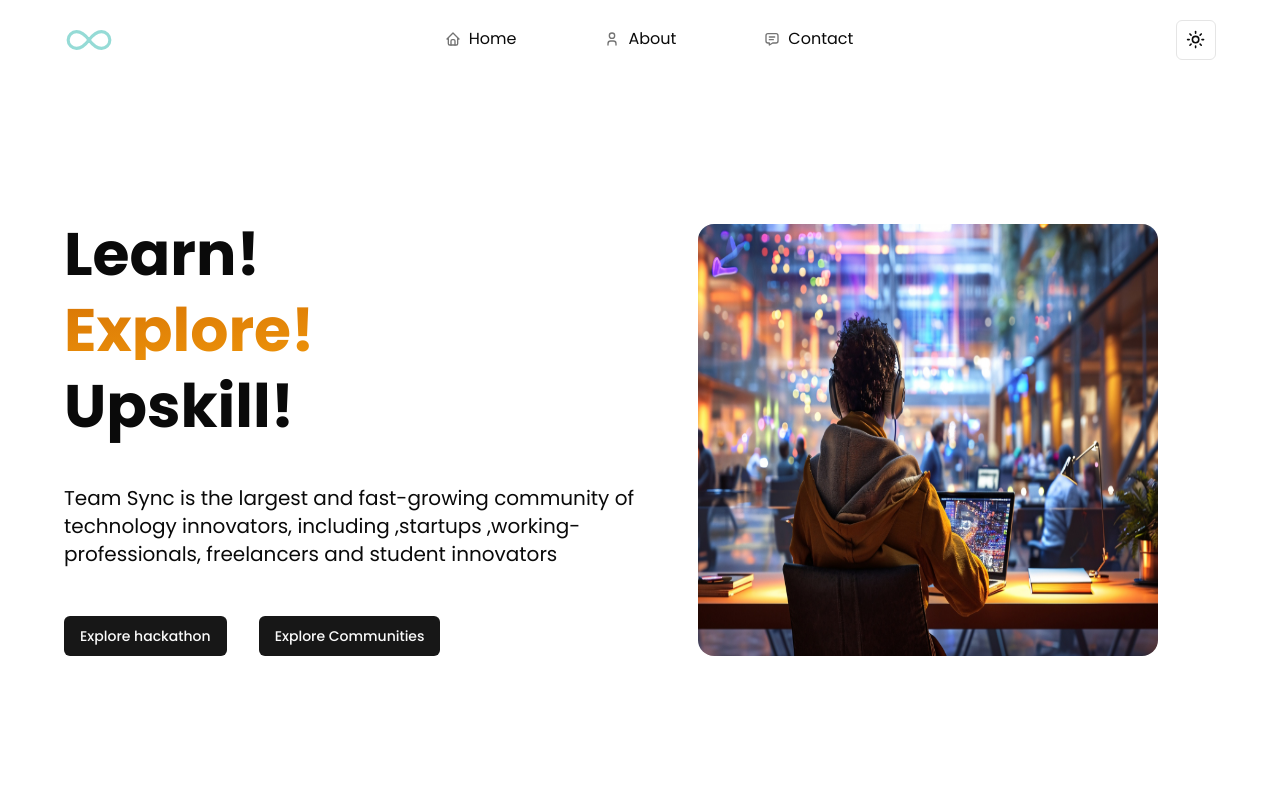
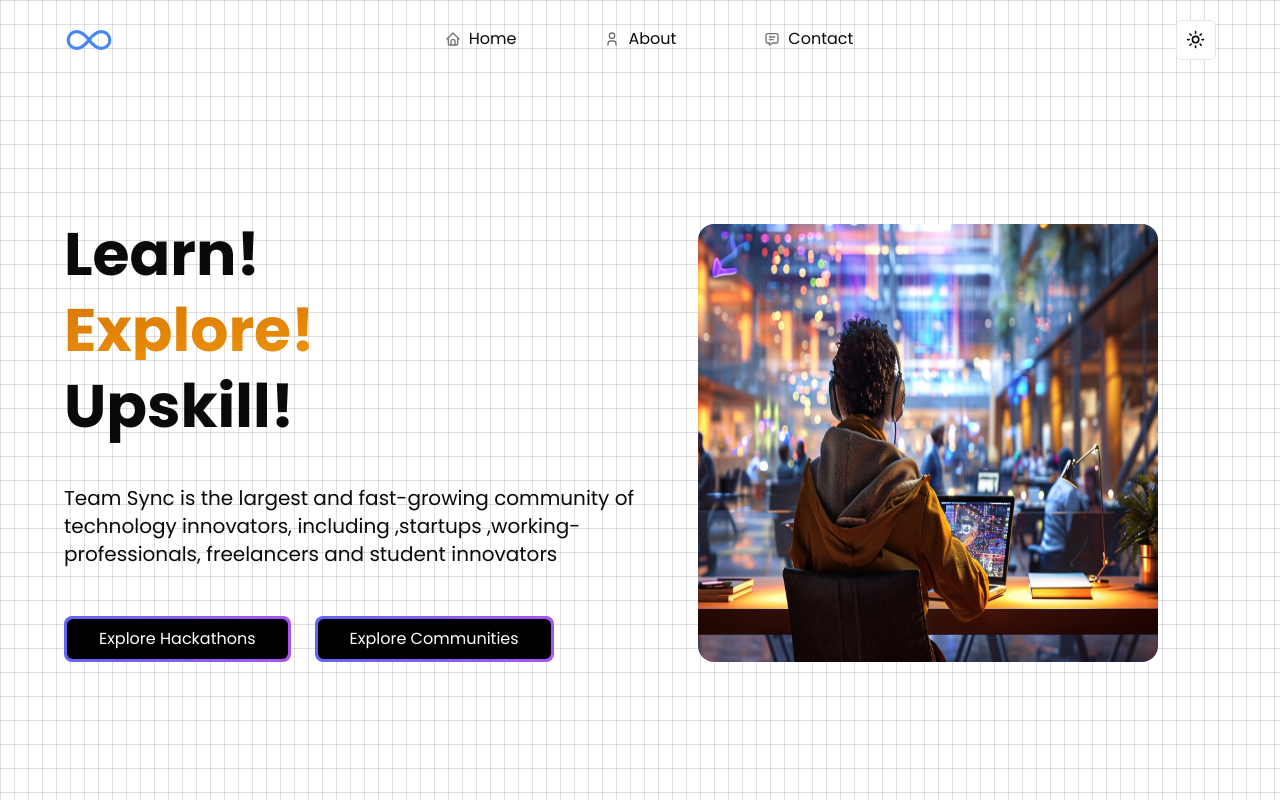
Before and after one commit to Vidip-Ghosh/Team-Sync, a Next.js app: page / in a window 1280 px wide. Built offline with nearby package versions, Linux system fonts and the light colour scheme.

Commit message:
feat: Changed the button and added background.

```diff
--- a/app/(browse)/_components/home/Home.tsx
+++ b/app/(browse)/_components/home/Home.tsx
@@ -1,6 +1,7 @@
 "use client";
 import React from "react";
-import { Button } from "@/components/ui/button";
+
+import HomeLink from "@/app/(browse)/_components/home/HomeLink";
 
 const Home = () => {
   return (
@@ -23,9 +24,9 @@ const Home = () => {
             innovators, including ,startups ,working-professionals, freelancers
             and student innovators
           </p>
-          <div>
-            <Button className={"mr-8"}>Explore hackathon</Button>
-            <Button>Explore Communities</Button>
+          <div className={"inline-flex space-x-6"}>
+            <HomeLink href={"HackathonSec"} name={"Explore Hackathons"} />
+            <HomeLink href={"TechCommunity"} name={"Explore Communities"} />
           </div>
         </div>
         <div className={"text-center"}>
--- /dev/null
+++ b/app/(browse)/_components/home/HomeLink.tsx
@@ -0,0 +1,17 @@
+import React from "react";
+import Link from "next/link";
+
+const HomeLink = ({ href, name }: { href: string; name: string }) => {
+  return (
+    <Link href={href}>
+      <button className="p-[3px] relative">
+        <div className="absolute inset-0 bg-gradient-to-r from-indigo-500 to-purple-500 rounded-lg" />
+        <div className="px-8 py-2  bg-black rounded-[6px]  relative group transition duration-200 text-white hover:bg-transparent">
+          {name}
+        </div>
+      </button>
+    </Link>
+  );
+};
+
+export default HomeLink;
--- a/app/(browse)/_components/navbar/Navbar.tsx
+++ b/app/(browse)/_components/navbar/Navbar.tsx
@@ -29,7 +29,7 @@ const Navbar = () => {
     <>
       <div className="flex h-20 top-0 w-full mx-auto justify-between items-center py-4 container ">
         <div>
-          <Infinity size={50} color="#95dbd6" strokeWidth={1.5} />
+          <Infinity size={50} color={"#4987f7"} strokeWidth={1.5} />
         </div>
         <div>
           {navItems.map((navItem) => (
--- a/app/layout.tsx
+++ b/app/layout.tsx
@@ -3,6 +3,7 @@ import { Inter, Poppins } from "next/font/google";
 import { ClerkProvider } from "@clerk/nextjs";
 import { ThemeProvider } from "@/components/theme-provider";
 import "./globals.css";
+import { cn } from "@/lib/utils";
 
 const inter = Inter({ subsets: ["latin"] });
 const poppins = Poppins({
@@ -25,7 +26,12 @@ export default function RootLayout({
   return (
     <ClerkProvider>
       <html lang="en">
-        <body className={poppins.className}>
+        <body
+          className={cn(
+            poppins.className,
+            "bg-[linear-gradient(to_right,#4f4f4f2e_1px,transparent_1px),linear-gradient(to_bottom,#4f4f4f2e_1px,transparent_1px)] bg-[size:14px_24px]",
+          )}
+        >
           <ThemeProvider attribute="class" defaultTheme="system">
             {children}
           </ThemeProvider>
--- a/package.json
+++ b/package.json
@@ -9,7 +9,7 @@
     "lint": "next lint"
   },
   "dependencies": {
-    "@clerk/nextjs": "^5.1.2",
+    "@clerk/nextjs": "4.31.0",
     "next": "14.2.3",
     "prettier": "^3.2.5",
     "react": "^18",
```
